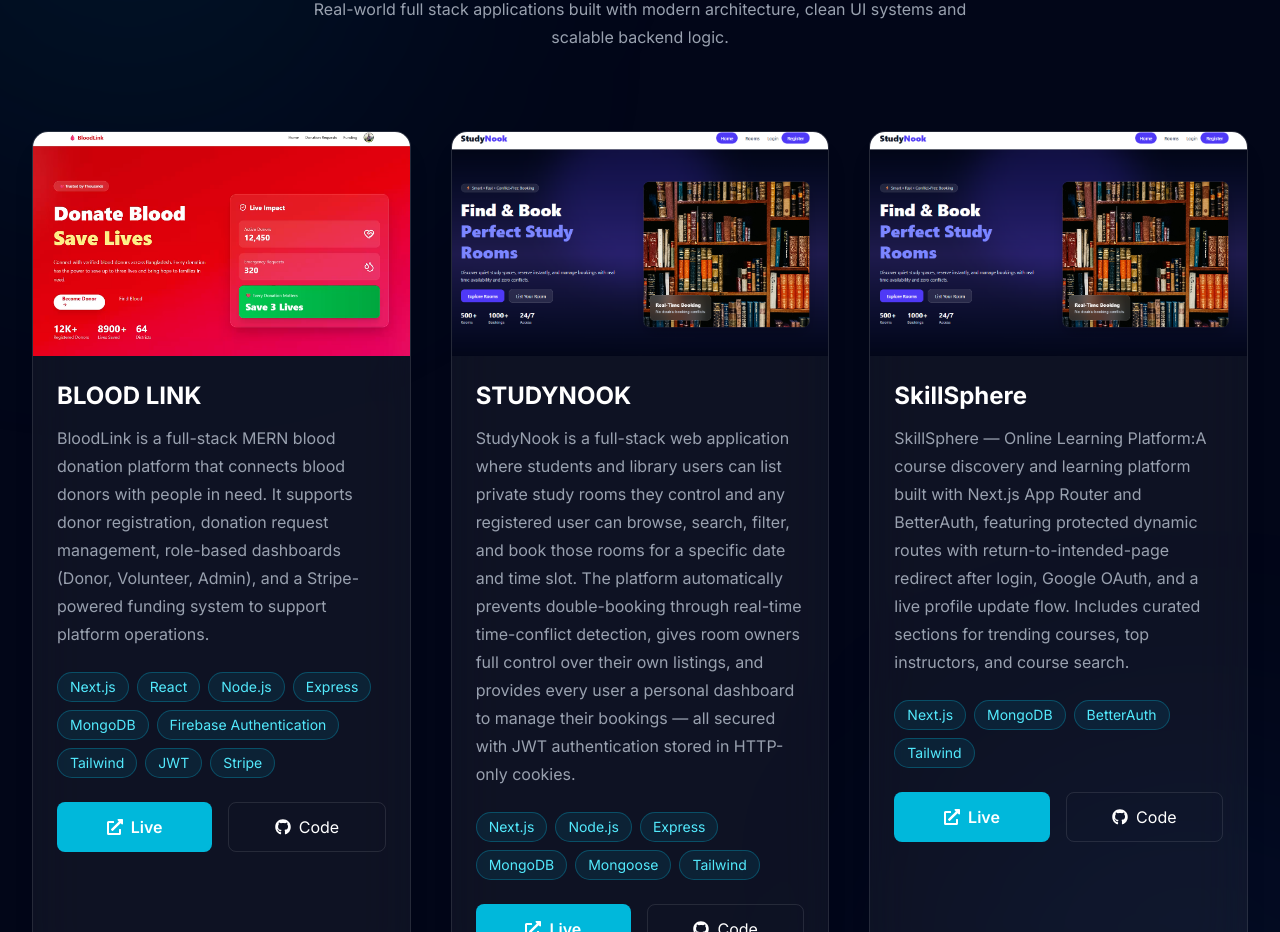
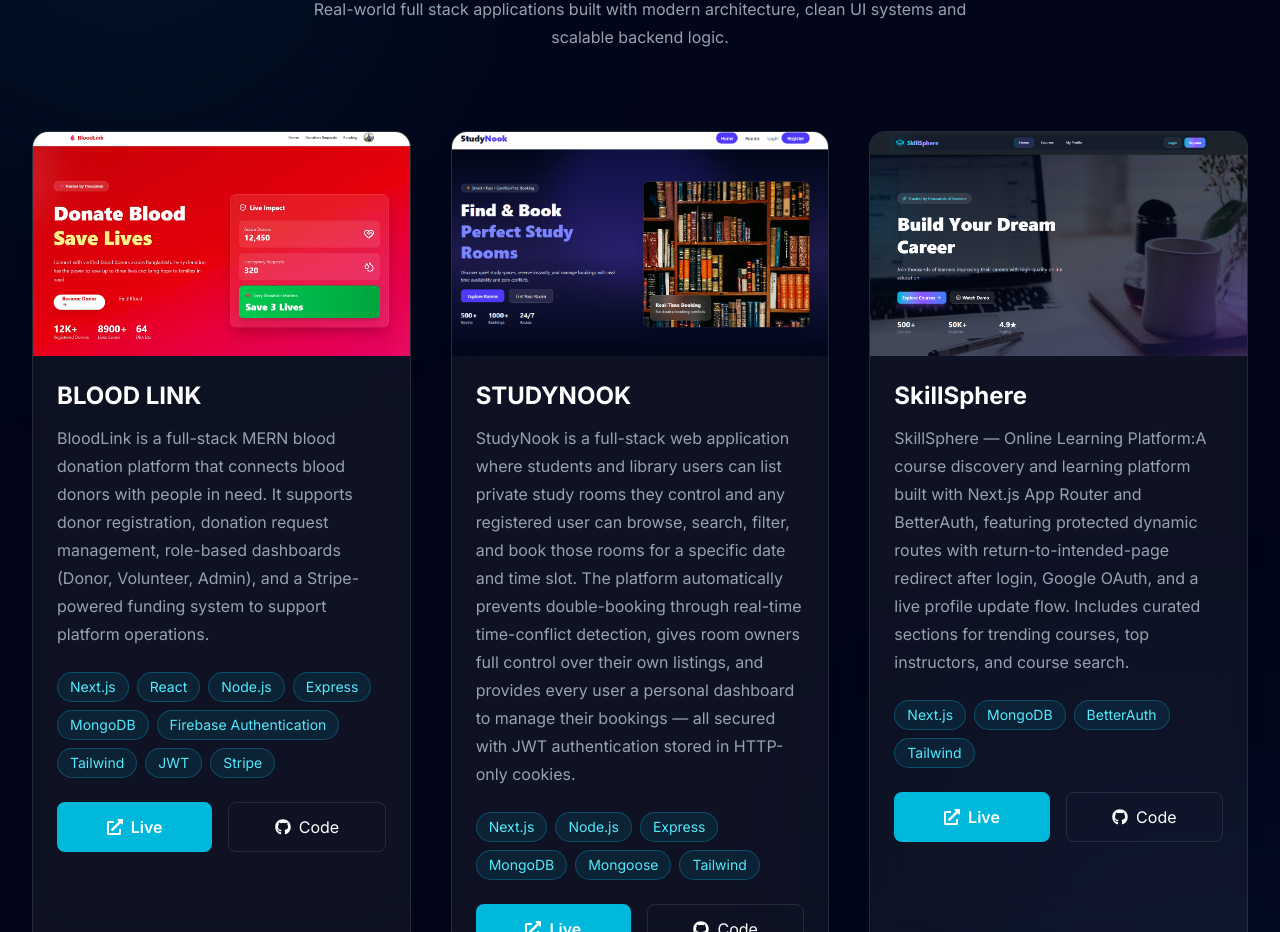
Before and after one commit to Abdullah-Al-Noman186/Portfolio, a Next.js app: page / in a window 1280 px wide. Shown: the part 2990-3922 px from the top of the page. Built offline with nearby package versions, Linux system fonts and the light colour scheme.

Commit message:
improved ui

```diff
--- a/src/data/projects.js
+++ b/src/data/projects.js
@@ -62,7 +62,7 @@ export const projects = [
     description:
       "SkillSphere — Online Learning Platform:A course discovery and learning platform built with Next.js App Router and BetterAuth, featuring protected dynamic routes with return-to-intended-page redirect after login, Google OAuth, and a live profile update flow. Includes curated sections for trending courses, top instructors, and course search.",
 
-    image: "/library.png",
+    image: "/skillsphere.png",
 
     technologies: [
       "Next.js",
```
Also changed, not shown: public/skillsphere.png (added).
